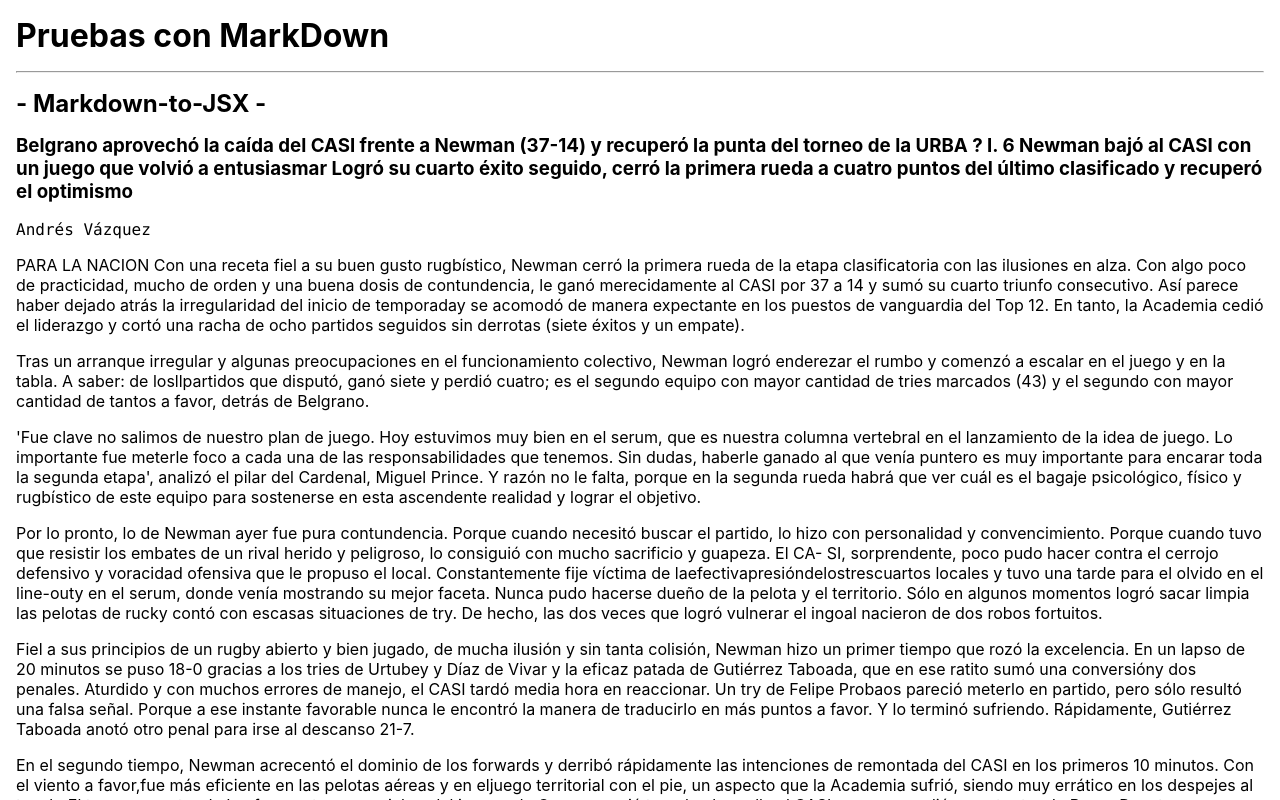
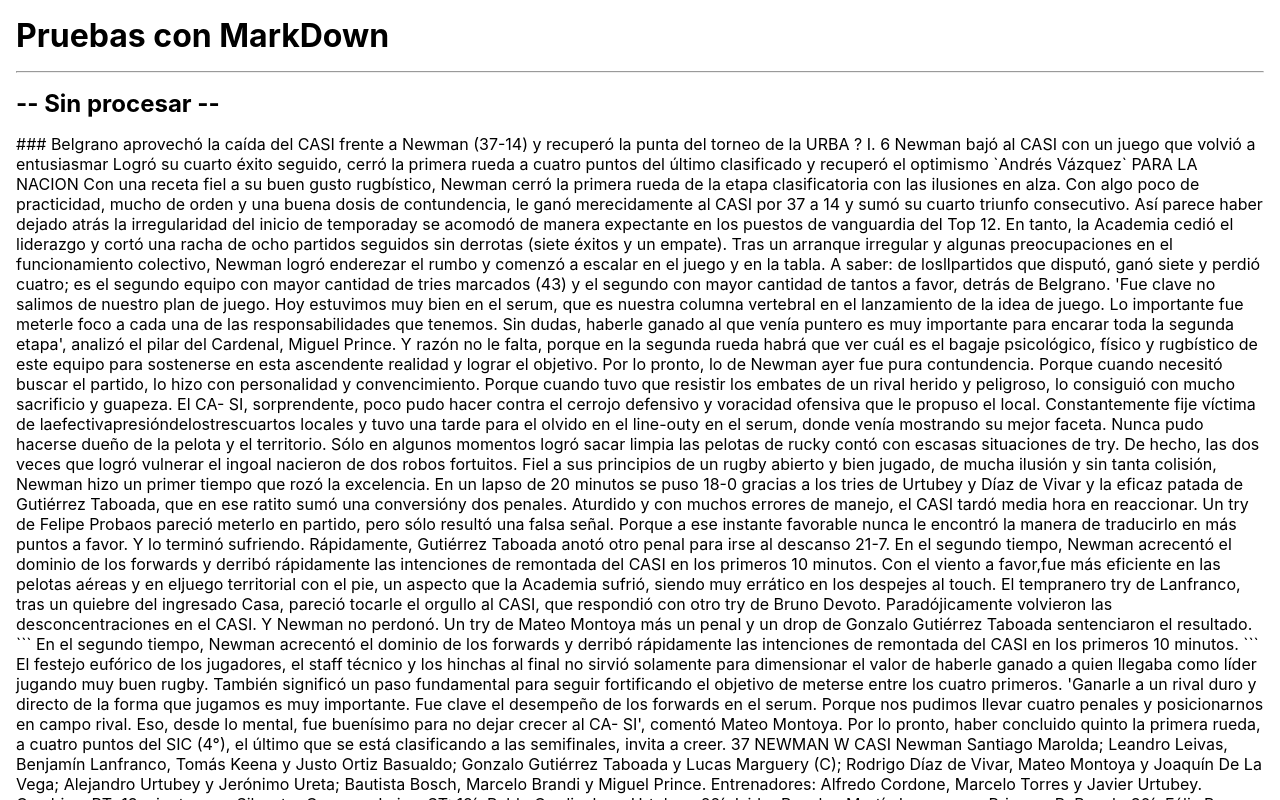
Before and after one commit to emisasal/markdown-react, a React (Create React App) app: page / in a window 1280 px wide. Shown: the top 800 px of the page. Built offline with nearby package versions, Linux system fonts and the light colour scheme.

Commit message:
Se quitan dependencias en desuso

```diff
--- a/src/App.js
+++ b/src/App.js
@@ -3,7 +3,7 @@
 
 import mockNoticiaInterna from "./mockNoticiaInterna.json"
 
-console.log("mockNoticiaInterna", mockNoticiaInterna.Content.Text)
+// console.log("mockNoticiaInterna", mockNoticiaInterna.Content.Text)
 
 function App() {
   return (
@@ -12,6 +12,9 @@
         <h1>Pruebas con MarkDown</h1>
       </header>
       <main className="AppMain">
+        <hr />
+        <h2>-- Sin procesar --</h2>
+        <div>{mockNoticiaInterna.Content.Text}</div>
         <hr />
         <h2>- Markdown-to-JSX -</h2>
 
--- a/src/index.js
+++ b/src/index.js
@@ -1,17 +1,11 @@
-import React from 'react';
-import ReactDOM from 'react-dom/client';
-import './index.css';
-import App from './App';
-import reportWebVitals from './reportWebVitals';
+import React from "react"
+import ReactDOM from "react-dom/client"
+import "./index.css"
+import App from "./App"
 
-const root = ReactDOM.createRoot(document.getElementById('root'));
+const root = ReactDOM.createRoot(document.getElementById("root"))
 root.render(
   <React.StrictMode>
     <App />
   </React.StrictMode>
-);
-
-// If you want to start measuring performance in your app, pass a function
-// to log results (for example: reportWebVitals(console.log))
-// or send to an analytics endpoint. Learn more: https://bit.ly/CRA-vitals
-reportWebVitals();
+)
```
Also changed, not shown: package.json (+5 -7 lines), 2 other files (tests, documents, lock files or other folders).
